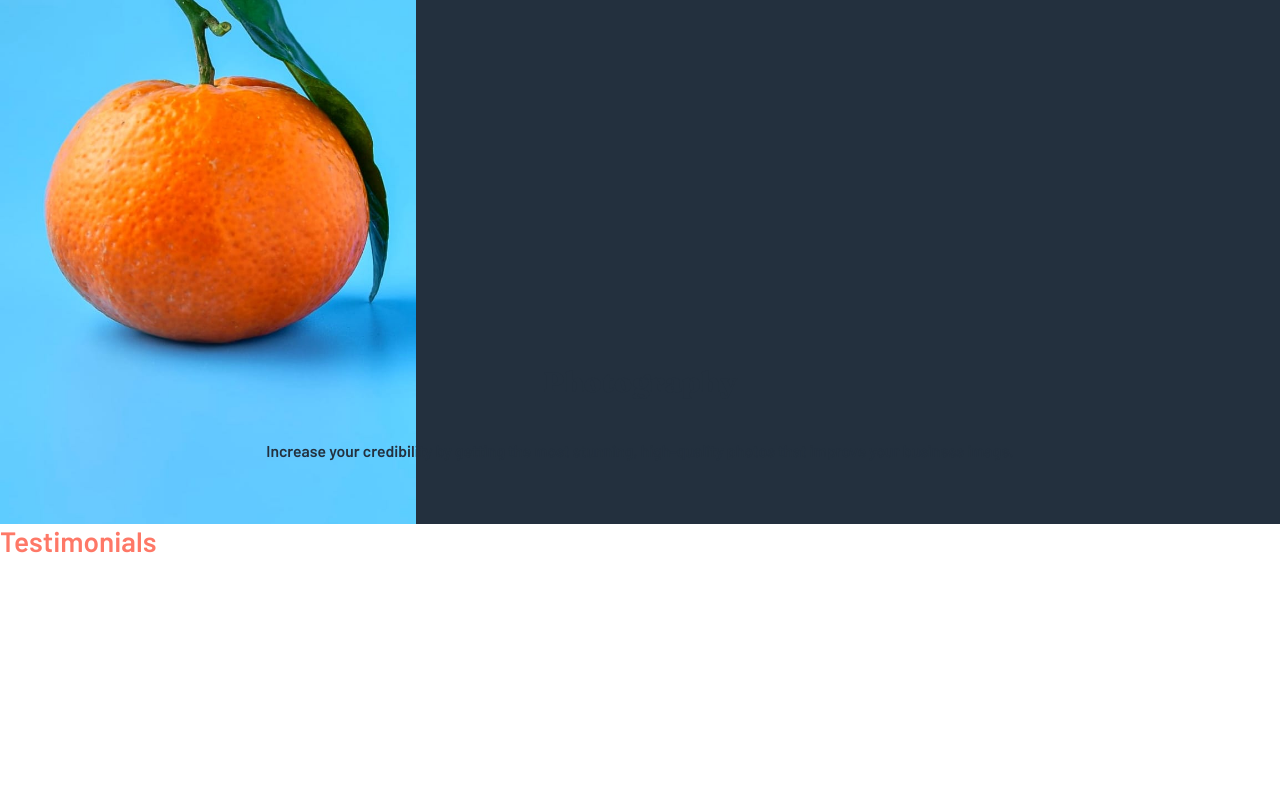
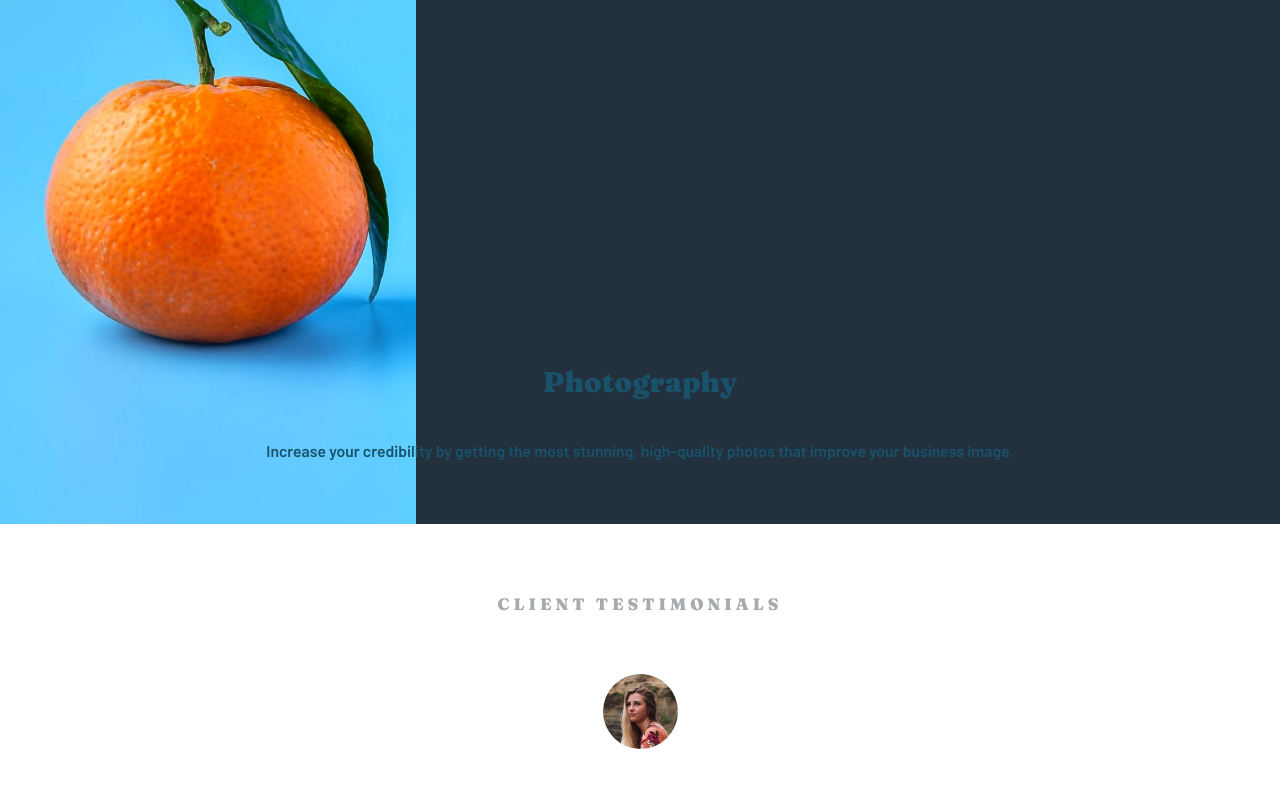
Before and after one commit to pkthunder87/agency-landing, a React (Vite) app: page / in a window 1280 px wide. Shown: the part 2818-3604 px from the top of the page. Built offline with nearby package versions, Linux system fonts and the light colour scheme.

Commit message:
Feat: Finish static Testimonials section for mobile

```diff
--- a/src/components/Testimonials.jsx
+++ b/src/components/Testimonials.jsx
@@ -1,5 +1,43 @@
+import Testimony from "./Testimony";
+
+const testimonials = [
+  {
+    name: "Emily R.",
+    imgPro: "./assets/images/image-emily.jpg",
+    text: "We put our trust in Sunnyside and they delivered, making sure our needs were met and deadlines were always hit.",
+    job: "Marketing Director",
+  },
+  {
+    name: "Thomas S.",
+    imgPro: "./assets/images/image-thomas.jpg",
+    text: "Sunnyside’s enthusiasm coupled with their keen interest in our brand’s success made it a satisfying and enjoyable experience.",
+    job: "Chief Operating Officer",
+  },
+  {
+    name: "Jennie F.",
+    imgPro: "./assets/images/image-jennie.jpg",
+    text: "Incredible end result! Our sales increased over 400% when we worked with Sunnyside. Highly recommended!",
+    job: "Business Owner",
+  },
+];
+
 function Testimonials() {
-  return <section className="agency__tests">Testimonials</section>;
+  return (
+    <section className="agency__tests">
+      <h2 className="tests__title serifs">Client Testimonials</h2>
+      <ul className="tests__list">
+        {testimonials.map((person) => (
+          <Testimony
+            key={person.imgPro}
+            imgPro={person.imgPro}
+            name={person.name}
+            text={person.text}
+            job={person.job}
+          />
+        ))}
+      </ul>
+    </section>
+  );
 }
 
 export default Testimonials;
--- /dev/null
+++ b/src/components/Testimony.jsx
@@ -0,0 +1,14 @@
+function Testimony({ name, imgPro, text, job }) {
+  return (
+    <li className="test">
+      <div className="test__img">
+        <img src={imgPro} alt={`${name}'s profile pic`} />
+      </div>
+      <p className="test__text">{text}</p>
+      <p className="test__name serifs">{name}</p>
+      <p className="test__job">{job}</p>
+    </li>
+  );
+}
+
+export default Testimony;
--- a/src/sass/_base.scss
+++ b/src/sass/_base.scss
@@ -113,6 +113,10 @@ li {
   list-style-type: none;
 }
 
+ul {
+  padding-inline-start: 0;
+}
+
 /* =======================
      3.0 Tablet 550px - 899px
      ======================= */
--- a/src/sass/_components.scss
+++ b/src/sass/_components.scss
@@ -107,7 +107,7 @@
         padding-inline: 3rem;
         padding-block-start: 6rem;
         padding-block-end: 7.4rem;
-        color: var(--color-dark-blue);
+        color: var(--color-very-dark-desat-blue);
       }
 
       &__title {
@@ -157,7 +157,7 @@
           color: var(--color-dark-desat-cyan);
         }
         &--2 {
-          color: var(--color-very-dark-desat-blue);
+          color: var(--color-dark-blue);
         }
       }
 
@@ -170,7 +170,7 @@
           color: var(--color-dark-desat-cyan);
         }
         &--2 {
-          color: var(--color-very-dark-desat-blue);
+          color: var(--color-dark-blue);
         }
       }
     }
@@ -181,7 +181,65 @@
     margin-block-start: -14rem;
     position: relative;
     z-index: 1;
-    height: 50rem;
+    text-align: center;
+    padding-block-start: 7rem;
+    padding-block-end: 9rem;
+    padding-inline: 3rem;
+
+    .tests {
+      display: flex;
+
+      &__title {
+        text-transform: uppercase;
+        font-size: 1.65rem;
+        font-weight: 900;
+        letter-spacing: 4px;
+        color: var(--color-gray-blue);
+      }
+
+      &__list {
+        margin-block-start: 6rem;
+        display: flex;
+        flex-direction: column;
+        gap: 6.5rem;
+      }
+    }
+
+    .test {
+      display: flex;
+      flex-direction: column;
+      align-items: center;
+      justify-content: center;
+
+      &__img {
+        width: 75px;
+        height: 75px;
+        margin-block-end: 3rem;
+
+        img {
+          border-radius: 100%;
+        }
+      }
+
+      &__text {
+        font-size: 1.85rem;
+        line-height: 1.75em;
+        color: var(--color-very-dark-gray-blue);
+        margin-block-end: 3rem;
+      }
+
+      &__name {
+        font-size: 1.85rem;
+        font-weight: 900;
+        color: var(--color-very-dark-desat-blue);
+        margin-block-end: 1rem;
+      }
+
+      &__job {
+        font-size: 1.45rem;
+        color: var(--color-gray-blue);
+      }
+    }
   }
 }
 
--- a/src/sass/_layout.scss
+++ b/src/sass/_layout.scss
@@ -12,11 +12,22 @@
 
 :root {
   // Colors
-  --color-light-cyan: hsl(193, 38%, 86%);
-  --color-neon-green: hsl(150, 100%, 66%);
-  --color-grayish-blue: hsl(217, 19%, 38%);
-  --color-dark-grayish-blue: hsl(217, 19%, 24%);
-  --color-dark-blue: hsl(218, 23%, 16%);
+
+  // Primary
+  --color-soft-red: hsl(7, 99%, 70%);
+  --color-yellow: hsl(51, 100%, 49%);
+  // graphic design text
+  --color-dark-desat-cyan: hsl(167, 40%, 24%);
+  // photography text
+  --color-dark-blue: hsl(198, 62%, 26%);
+  // footer
+  --color-dark-mod-cyan: hsl(168, 34%, 41%);
+
+  // Neutral
+  --color-very-dark-desat-blue: hsl(212, 27%, 19%);
+  --color-very-dark-gray-blue: hsl(213, 9%, 39%);
+  --color-dark-gray-blue: hsl(232, 10%, 55%);
+  --color-gray-blue: hsl(210, 4%, 67%);
   --color-white: hsl(0, 0%, 100%);
 }
 
```
